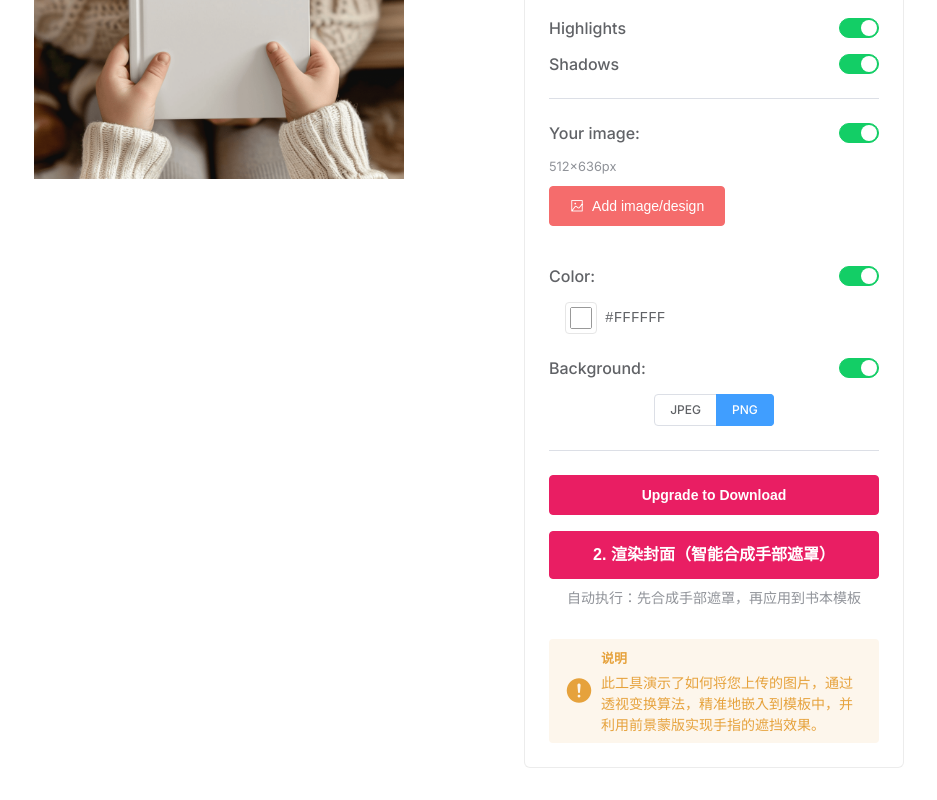
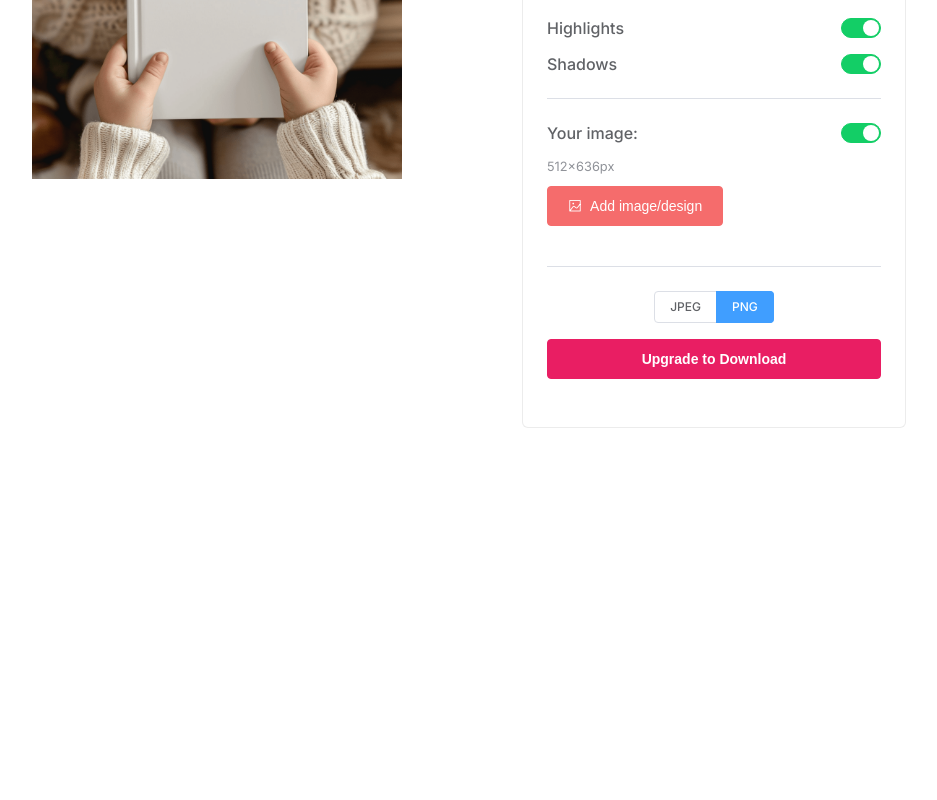
Before and after one commit to dis625406542/bookmockupgenerator, a Vue app in the folder web-ui/: page / in a window 1280 px wide. Shown: the part 328-1128 px from the top of the page, without its empty margins (202-1139 px from the left). After the commit the page ends 800 px from the top, so only its background shows below. Built offline with nearby package versions, Linux system fonts and the light colour scheme; the HTML template or start-up script is replaced by a standard one.

Commit message:
生成器修改

```diff
--- a/web-ui/src/views/Home.vue
+++ b/web-ui/src/views/Home.vue
@@ -77,58 +77,16 @@
                 alt="上传图片预览"
               />
             </div>
-
-            <div class="color-control">
-              <div class="control-item">
-                <span class="label">Color:</span>
-                <el-switch v-model="colorEnabled" active-color="#13ce66"></el-switch>
-              </div>
-              <div class="color-picker-wrapper">
-                <el-color-picker v-model="selectedColor" size="small"></el-color-picker>
-                <span class="color-value">#FFFFFF</span>
-              </div>
-            </div>
-
-            <div class="background-control">
-              <div class="control-item">
-                <span class="label">Background:</span>
-                <el-switch v-model="backgroundEnabled" active-color="#13ce66"></el-switch>
-              </div>
+            <el-divider></el-divider>
+            <div class="control-group">
               <div class="format-selector">
-                <el-radio-group v-model="backgroundFormat" size="small">
+                <el-radio-group v-model="format" size="small">
                   <el-radio-button label="JPEG"></el-radio-button>
                   <el-radio-button label="PNG"></el-radio-button>
                 </el-radio-group>
               </div>
+              <el-button type="primary" class="upgrade-btn">Upgrade to Download</el-button>
             </div>
-
-            <el-divider></el-divider>
-
-            <el-button type="primary" class="upgrade-btn">Upgrade to Download</el-button>
-
-            <div class="render-section" style="margin-top: 1rem;">
-              <el-button
-                type="primary"
-                @click="handleRender"
-                :loading="isLoading"
-                :disabled="!userImage"
-                class="render-button"
-              >
-                {{ isLoading ? '正在渲染...' : '2. 渲染封面（智能合成手部遮罩）' }}
-              </el-button>
-              <p class="render-hint">自动执行：先合成手部遮罩，再应用到书本模板</p>
-            </div>
-
-            <el-alert
-              title="说明"
-              type="warning"
-              :closable="false"
-              show-icon
-            >
-              <p class="alert-content">
-                此工具演示了如何将您上传的图片，通过透视变换算法，精准地嵌入到模板中，并利用前景蒙版实现手指的遮挡效果。
-              </p>
-            </el-alert>
           </div>
         </div>
       </div>
@@ -1064,7 +1022,7 @@ export default {
 
 /* 控制面板特定样式 */
 .control-panel {
-  max-width: 380px; /* 从480px改为380px，更窄 */
+  max-width: 30vw; /* 从480px改为380px，更窄 */
   flex-shrink: 0;
   /* 重新定义所有被覆盖的属性 */
   border: 1px solid rgba(192, 192, 192, 0.3) !important; /* 更细更透明的银色边框 */
```
